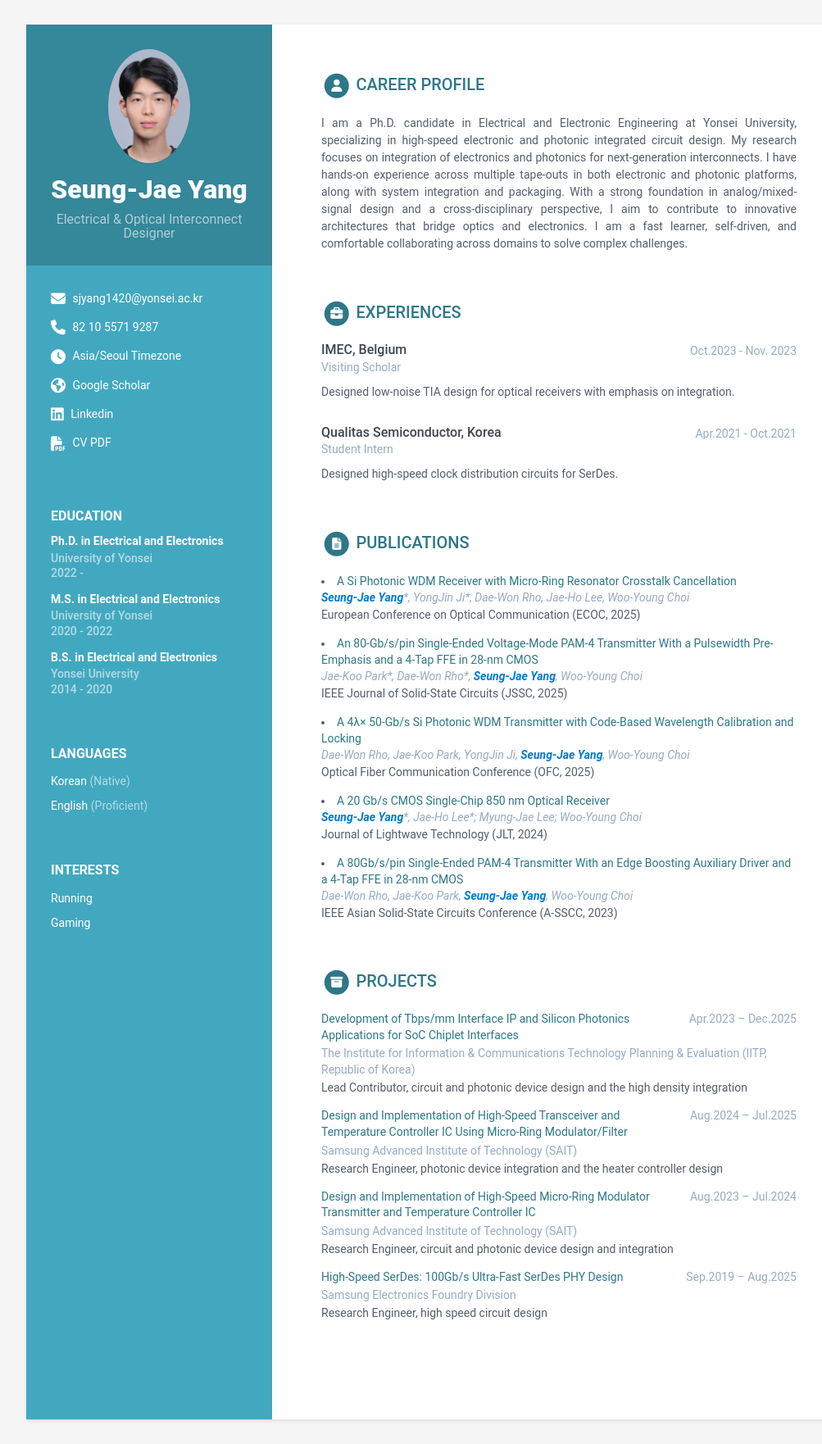
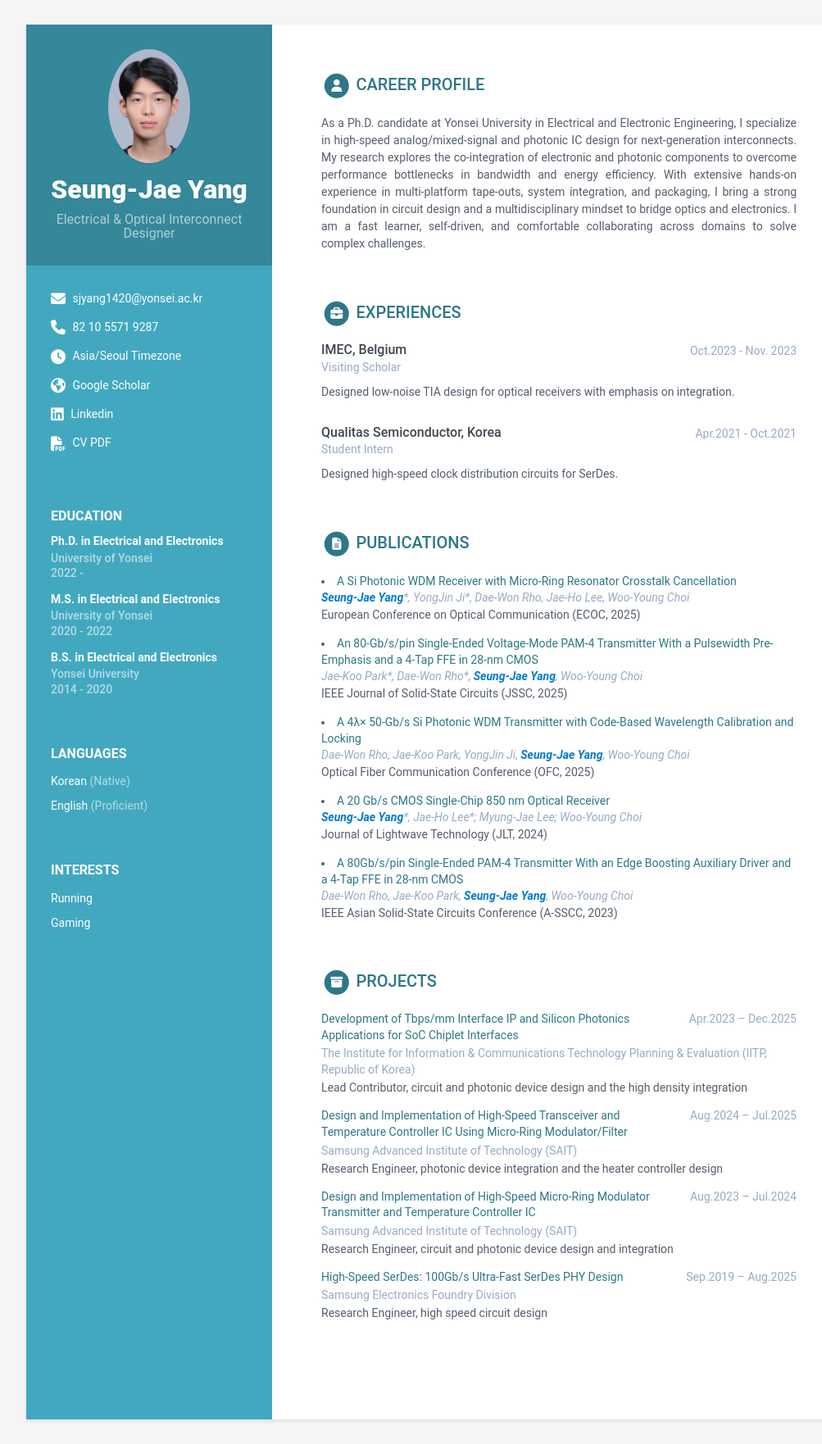
Before and after one commit to sjyang1420/SJ, a Jekyll site: the page built from index.html, in a window 1280 px wide. Shown: the whole page at 82% size, without its empty margins (108-1111 px from the left). Built offline with Jekyll 4.4.1, drawn with Linux system fonts in a browser that asks for light colours.

Commit message:
Update data.yml

```diff
--- a/_data/data.yml
+++ b/_data/data.yml
@@ -50,10 +50,9 @@ sidebar:
 career-profile:
   title: Career Profile
   summary: |
-    I am a Ph.D. candidate in Electrical and Electronic Engineering at Yonsei University, specializing in high-speed electronic and photonic integrated circuit design.
-    My research focuses on integration of electronics and photonics for next-generation interconnects.
-    I have hands-on experience across multiple tape-outs in both electronic and photonic platforms, along with system integration and packaging.
-    With a strong foundation in analog/mixed-signal design and a cross-disciplinary perspective, I aim to contribute to innovative architectures that bridge optics and electronics.
+    As a Ph.D. candidate at Yonsei University in Electrical and Electronic Engineering, I specialize in high-speed analog/mixed-signal and photonic IC design for next-generation interconnects.
+    My research explores the co-integration of electronic and photonic components to overcome performance bottlenecks in bandwidth and energy efficiency.
+    With extensive hands-on experience in multi-platform tape-outs, system integration, and packaging, I bring a strong foundation in circuit design and a multidisciplinary mindset to bridge optics and electronics.
     I am a fast learner, self-driven, and comfortable collaborating across domains to solve complex challenges.
 
 education:
```
